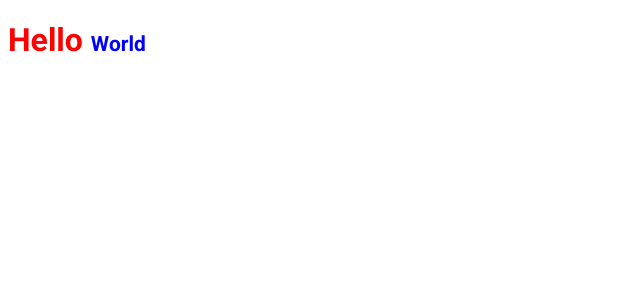
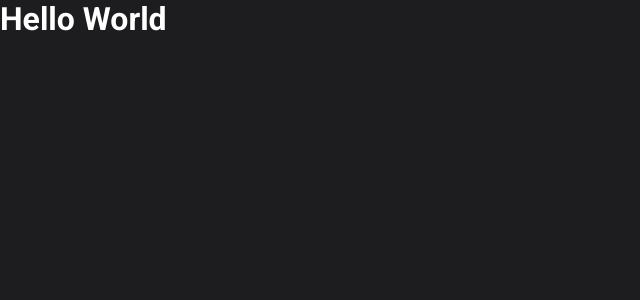
Before and after one commit to danielPaulinoMesquita/rocketseat-next, a Next.js app: page / in a window 1280 px wide. Shown: the top 300 px of the page, without its empty margins (0-640 px from the left). Built offline with nearby package versions, Linux system fonts and the light colour scheme.

Commit message:
5- Configured Global css and create variables in scss.

```diff
--- a/src/pages/_app.tsx
+++ b/src/pages/_app.tsx
@@ -1,3 +1,4 @@
+import '../styles/global.scss';
 
 function MyApp({ Component , pageProps }) {
   return <Component {...pageProps} />
--- a/src/pages/index.tsx
+++ b/src/pages/index.tsx
@@ -1,4 +1,3 @@
-import styles from '../styles/home.module.scss';
 import Head from "next/head";
 
 export default function Home() {
@@ -7,7 +6,7 @@
           <Head>
               <title> Inicio | ig.news</title>
           </Head>
-          <h1 className={styles.title}>
+          <h1>
               Hello <span>World</span>
           </h1>
       </>
--- /dev/null
+++ b/src/styles/global.scss
@@ -0,0 +1,44 @@
+* {
+  margin: 0;
+  padding: 0;
+  box-sizing: border-box;
+}
+
+:root {
+  --white: #FFFFFF;
+  --gray-50: #e1e1e6;
+  --gray-300: #a8a8b3;
+  --gray-900: #1d1d20;
+  --cyan-500: #12c3f4;
+  --yellow-500: #e8a52a;
+}
+
+@media (max-width: 1080px) {
+  html {
+    font-size: 93.75%;
+  }
+}
+
+@media (max-width: 720px) {
+  html {
+    font-size: 87.5%;
+  }
+}
+
+body {
+  background: var(--gray-900);
+  color: var(--white);
+}
+
+body, input, textarea, select, button {
+  font: 400 1rem "Roboto", sans-serif;
+}
+
+button {
+  cursor: pointer;
+}
+
+a {
+  color: inherit;
+  text-decoration: none;
+}
--- a/src/styles/home.module.scss
+++ /dev/null
@@ -1,9 +0,0 @@
-.title {
-    color: red;
-    font-family: Roboto;
-
-    span {
-        font-size: 21px;
-        color: blue;
-    }
-}
```
